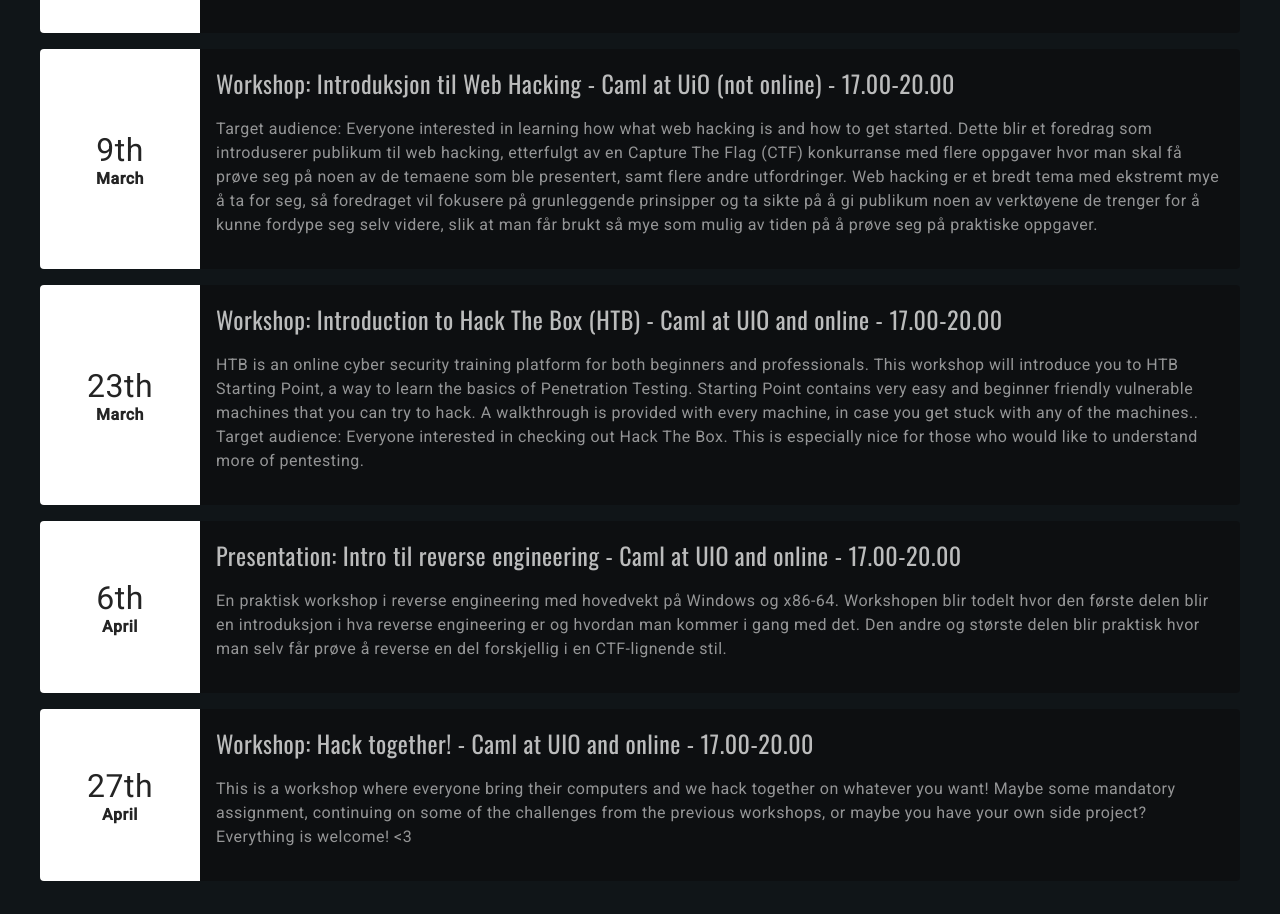
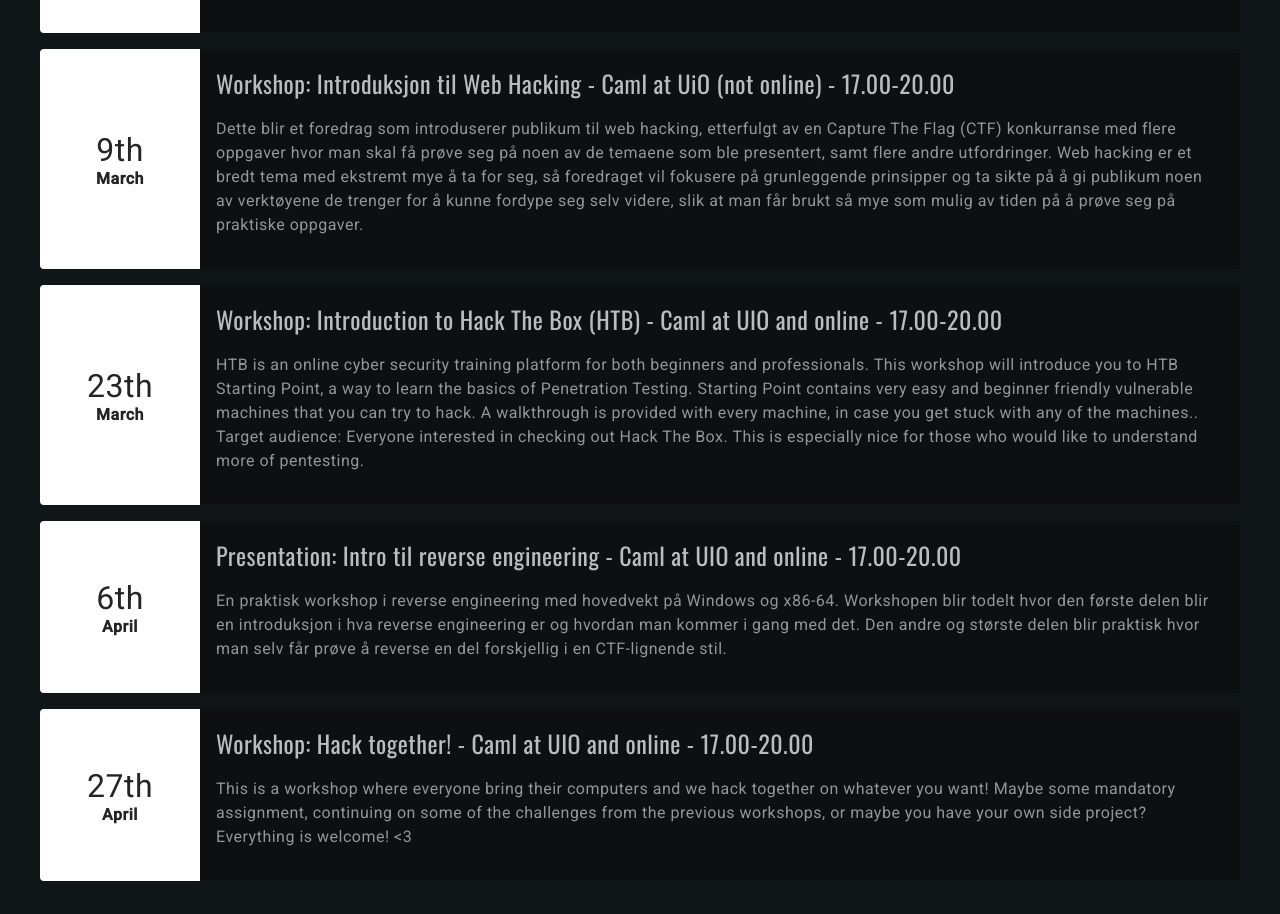
Before and after one commit to Oslo-CTF/osloctf.github.io, a Vue app: page / in a window 1280 px wide. Shown: the part 1366-2280 px from the top of the page. Built offline with nearby package versions, Linux system fonts and the light colour scheme.

Commit message:
Update Events.vue

```diff
--- a/src/components/Events.vue
+++ b/src/components/Events.vue
@@ -66,7 +66,7 @@ export default {
         id: 3,
         date: getDateParts(new Date('2022-03-09')),
         title: 'Workshop: Introduksjon til Web Hacking - Caml at UiO (not online) - 17.00-20.00',
-        description: 'Target audience: Everyone interested in learning how what web hacking is and how to get started. Dette blir et foredrag som introduserer publikum til web hacking, etterfulgt av en Capture The Flag (CTF) konkurranse med flere oppgaver hvor man skal få prøve seg på noen av de temaene som ble presentert, samt flere andre utfordringer. Web hacking er et bredt tema med ekstremt mye å ta for seg, så foredraget vil fokusere på grunleggende prinsipper og ta sikte på å gi publikum noen av verktøyene de trenger for å kunne fordype seg selv videre, slik at man får brukt så mye som mulig av tiden på å prøve seg på praktiske oppgaver.'
+        description: 'Dette blir et foredrag som introduserer publikum til web hacking, etterfulgt av en Capture The Flag (CTF) konkurranse med flere oppgaver hvor man skal få prøve seg på noen av de temaene som ble presentert, samt flere andre utfordringer. Web hacking er et bredt tema med ekstremt mye å ta for seg, så foredraget vil fokusere på grunleggende prinsipper og ta sikte på å gi publikum noen av verktøyene de trenger for å kunne fordype seg selv videre, slik at man får brukt så mye som mulig av tiden på å prøve seg på praktiske oppgaver.'
       },
       {
         id: 4,
```
